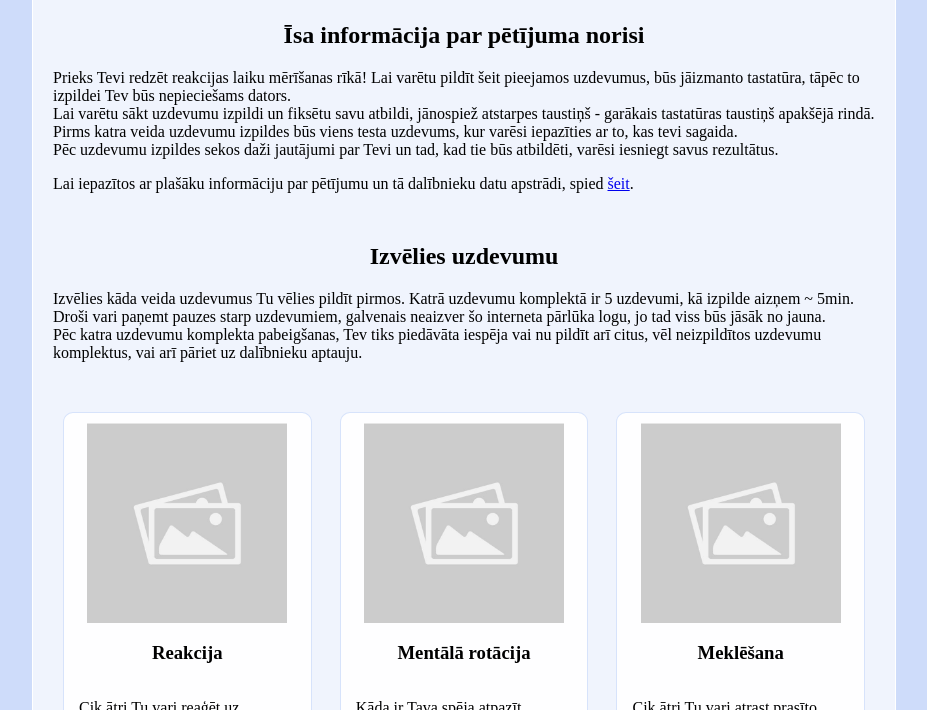
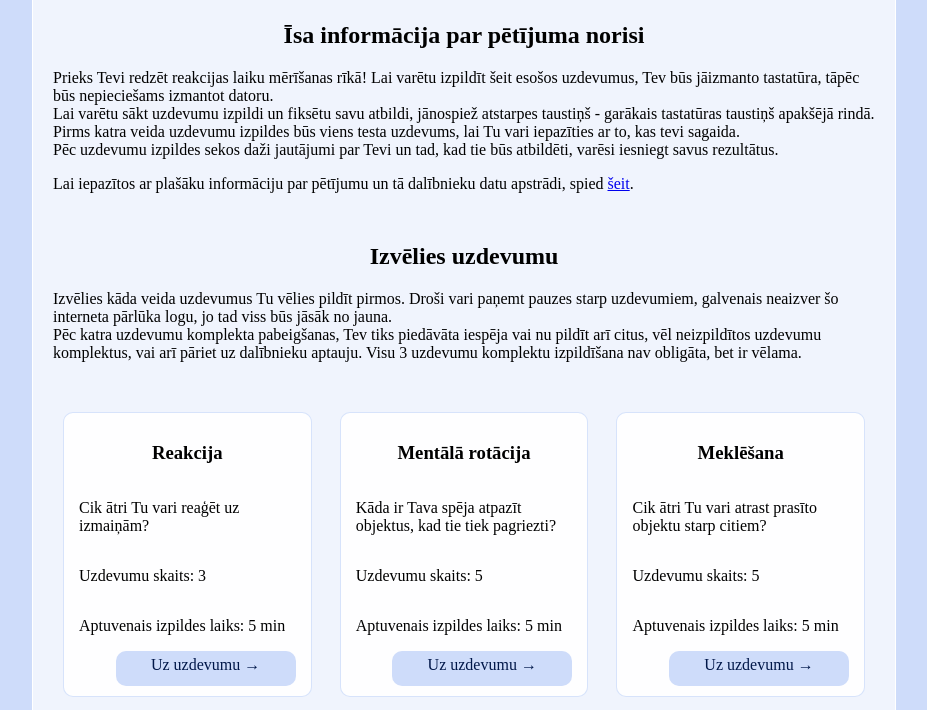
Before and after one commit to Annie-I/RT-measurment, a plain HTML site: page index.html in a window 1280 px wide. Shown: the part 90-800 px from the top of the page, without its empty margins (176-1103 px from the left). Drawn offline with Linux system fonts and the light colour scheme.

Commit message:
Small description update

```diff
--- a/index.html
+++ b/index.html
@@ -13,13 +13,11 @@
             <div id="intro">
                 <h2>Īsa informācija par pētījuma norisi</h2>
                 <p>
-                    Prieks Tevi redzēt reakcijas laiku mērīšanas rīkā! Lai varētu pildīt šeit pieejamos uzdevumus, būs
-                    jāizmanto tastatūra, tāpēc to izpildei Tev būs nepieciešams dators. <br />
+                    Prieks Tevi redzēt reakcijas laiku mērīšanas rīkā! Lai varētu izpildīt šeit esošos uzdevumus, Tev
+                    būs jāizmanto tastatūra, tāpēc būs nepieciešams izmantot datoru. <br />
                     Lai varētu sākt uzdevumu izpildi un fiksētu savu atbildi, jānospiež atstarpes taustiņš - garākais
                     tastatūras taustiņš apakšējā rindā. <br />
-                    <!-- Lai varētu no jauna sākt uzdevuma izpildi kļūdas gadījumā, jānospiež nodzēšanas taustiņš. Tas
-                    atrodas labajā augšējā stūrī pie burtiem un uz tā bieži vien ir &larr; bultiņa. <br /> -->
-                    Pirms katra veida uzdevumu izpildes būs viens testa uzdevums, kur varēsi iepazīties ar to, kas tevi
+                    Pirms katra veida uzdevumu izpildes būs viens testa uzdevums, lai Tu vari iepazīties ar to, kas tevi
                     sagaida.
                     <br />
                     Pēc uzdevumu izpildes sekos daži jautājumi par Tevi un tad, kad tie būs atbildēti, varēsi iesniegt
@@ -32,36 +30,41 @@
             </div>
             <div id="tasks">
                 <h2>Izvēlies uzdevumu</h2>
-                Izvēlies kāda veida uzdevumus Tu vēlies pildīt pirmos. Katrā uzdevumu komplektā ir 5 uzdevumi, kā
-                izpilde aizņem ~ 5min. Droši vari paņemt pauzes starp uzdevumiem, galvenais neaizver šo interneta
-                pārlūka logu, jo tad viss būs jāsāk no jauna. <br />
+                Izvēlies kāda veida uzdevumus Tu vēlies pildīt pirmos. Droši vari paņemt pauzes starp uzdevumiem,
+                galvenais neaizver šo interneta pārlūka logu, jo tad viss būs jāsāk no jauna. <br />
                 Pēc katra uzdevumu komplekta pabeigšanas, Tev tiks piedāvāta iespēja vai nu pildīt arī citus, vēl
-                neizpildītos uzdevumu komplektus, vai arī pāriet uz dalībnieku aptauju.
+                neizpildītos uzdevumu komplektus, vai arī pāriet uz dalībnieku aptauju. Visu 3 uzdevumu komplektu
+                izpildīšana nav obligāta, bet ir vēlama.
 
                 <div id="task_selection">
                     <div class="task_card">
                         <!-- bilde -->
-                        <img src="./placeholder.jpg" alt="placeholder image" class="task_image" />
+                        <!-- <img src="./placeholder.jpg" alt="placeholder image" class="task_image" /> -->
                         <h3>Reakcija</h3>
                         <p class="task_desription">Cik ātri Tu vari reaģēt uz izmaiņām?</p>
+                        <p class="task_count">Uzdevumu skaits: 3</p>
+                        <p class="task_duration">Aptuvenais izpildes laiks: 5 min</p>
                         <a href="reakcija/iesildisanas.html" class="button">Uz uzdevumu &rarr;</a>
                     </div>
                     <div class="task_card">
                         <!-- bilde -->
-                        <img src="./placeholder.jpg" alt="placeholder image" class="task_image" />
+                        <!-- <img src="./placeholder.jpg" alt="placeholder image" class="task_image" /> -->
                         <h3>Mentālā rotācija</h3>
                         <p class="task_desription">Kāda ir Tava spēja atpazīt objektus, kad tie tiek pagriezti?</p>
+                        <p class="task_count">Uzdevumu skaits: 5</p>
+                        <p class="task_duration">Aptuvenais izpildes laiks: 5 min</p>
                         <a href="rotacija/iesildisanas.html" class="button">Uz uzdevumu &rarr;</a>
                     </div>
                     <div class="task_card">
                         <!-- bilde -->
-                        <img src="./placeholder.jpg" alt="placeholder image" class="task_image" />
+                        <!-- <img src="./placeholder.jpg" alt="placeholder image" class="task_image" /> -->
                         <h3>Meklēšana</h3>
                         <p class="task_desription">Cik ātri Tu vari atrast prasīto objektu starp citiem?</p>
+                        <p class="task_count">Uzdevumu skaits: 5</p>
+                        <p class="task_duration">Aptuvenais izpildes laiks: 5 min</p>
                         <a href="#" class="button">Uz uzdevumu &rarr;</a>
                     </div>
                 </div>
-                <p><a href="aptauja.html">Apskatīt aptaujas jautājumus.</a> Šis tiks izņemts gala versijā.</p>
             </div>
         </div>
     </body>
```
Also changed, not shown: par-petijumu.html (+8 -4 lines).
